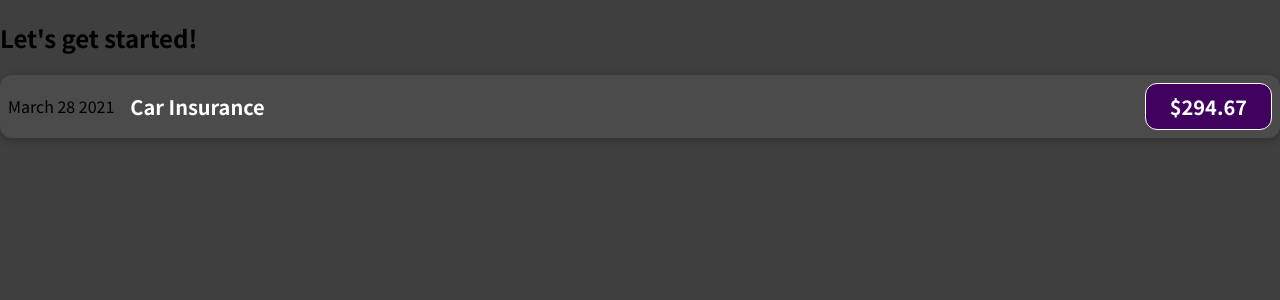
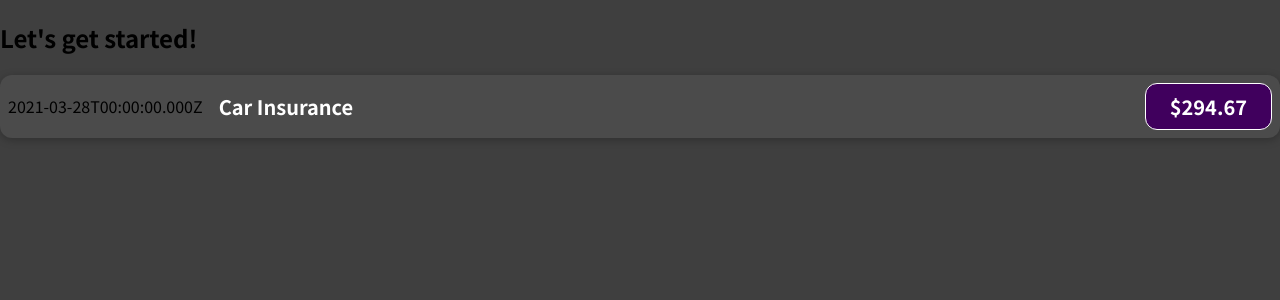
Before and after one commit to LukeAbatayo/simple-expense-tracker, a JavaScript app: page / in a window 1280 px wide. Shown: the top 300 px of the page. Built offline with nearby package versions, Linux system fonts and the light colour scheme.

Commit message:
Added dynamic data

```diff
--- a/src/components/ExpenseItem.js
+++ b/src/components/ExpenseItem.js
@@ -1,12 +1,16 @@
 import './ExpenseItem.css'
 
 function ExpenseItem() {
+  const expenseDate = new Date(2021, 2, 28);
+  const expenseTitle = 'Car Insurance';
+  const expenseAmount = 294.67;
+
   return (
     <div className="expense-item">
-      <div>March 28 2021</div>
+      <div>{expenseDate.toISOString()}</div>
       <div className="expense-item__description">
-        <h2>Car Insurance</h2>
-        <div className="expense-item__price">$294.67</div>
+        <h2>{expenseTitle}</h2>
+        <div className="expense-item__price">${expenseAmount}</div>
       </div>
     </div>
   );
```
Also changed, not shown: 1 other file (tests, documents, lock files or other folders).
